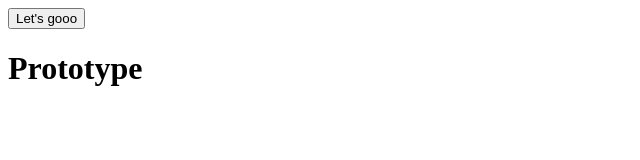
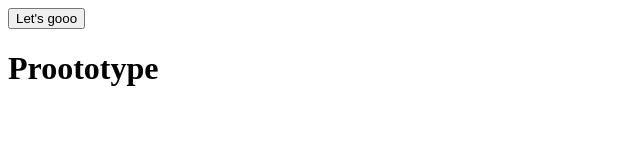
Before and after one commit to KohlerAl/Kognition-Perzeption, a plain HTML site: page Prototype/index.html in a window 1280 px wide. Shown: the full height of the page, 0-640 px from the left. Drawn offline with Linux system fonts and the light colour scheme.

Commit message:
Update index.html

```diff
--- a/Prototype/index.html
+++ b/Prototype/index.html
@@ -16,7 +16,7 @@
     </div>
 
     <div id="acceleration">
-        <h1>Prototype</h1>
+        <h1>Proototype</h1>
         <p id="x"></p>
         <div id="cont"></div>
         <p id="b"></p>
```
